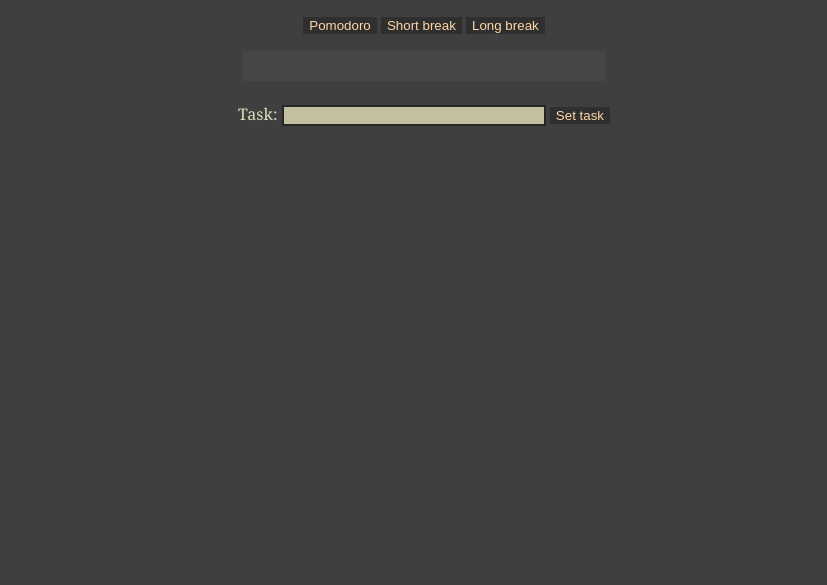
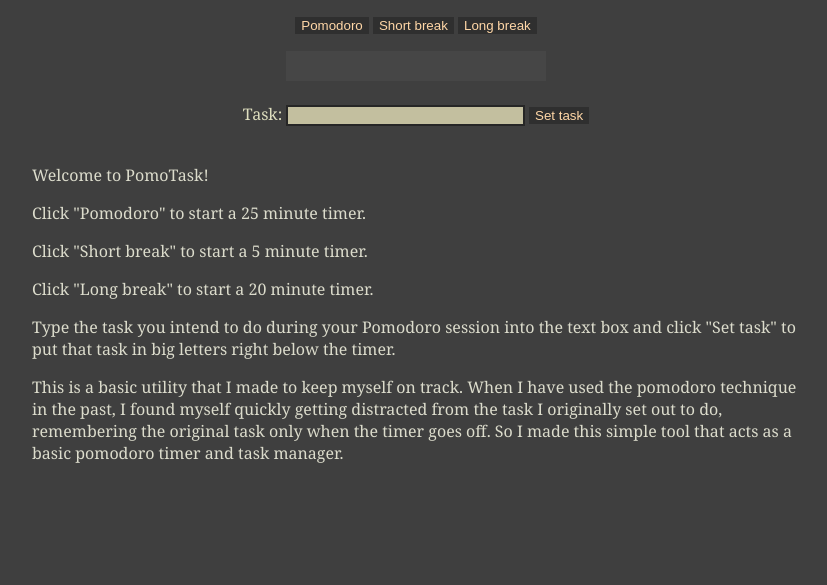
Before and after one commit to mbxl/pomotask, a plain HTML site: page index.html in a window 1280 px wide. Shown: the part 215-800 px from the top of the page, without its empty margins (224-1051 px from the left). Drawn offline with Linux system fonts and the light colour scheme.

Commit message:
Added instructions for use and tweaked CSS.

```diff
--- a/index.html
+++ b/index.html
@@ -42,6 +42,28 @@
       </div>
       <br>
     </div>
+    <p>
+      Welcome to PomoTask!       </p>
+    <p>
+      Click "Pomodoro" to start a 25 minute timer.
+    </p>
+    <p>
+      Click "Short break" to start a 5 minute timer.
+    </p>
+    <p>
+      Click "Long break" to start a 20 minute timer.
+    </p>
+    <p>
+      Type the task you intend to do during your Pomodoro session into the text box and click "Set task" to put that task in big letters right below the timer.
+    </p>
+    <p>
+      This is a basic utility that I made to keep myself on
+      track. When I have used the pomodoro technique in the past, I
+      found myself quickly getting distracted from the task I
+      originally set out to do, remembering the original task only
+      when the timer goes off. So I made this simple tool that acts as
+      a basic pomodoro timer and task manager.
+    </p>
   </body>
   <script src="script.js"></script>
 </html>
--- a/style.css
+++ b/style.css
@@ -2,7 +2,8 @@
     color: #dcdccc;
     background-color: #3f3f3f;
     font-family: Georgia, serif;
-    width: 100%;
+    width: 60%;
+    margin: 0 auto;
 }
 
 h2#now_doing {
@@ -10,7 +11,7 @@
 }
 
 input[type=text] {
-    width: 20%;
+    width: 30%;
     border: 2px solid #262626;
     background-color: #c3bf9f;
     color: #2e3330;
@@ -53,7 +54,7 @@
     padding: 15px;
     background: #464646;
     max-width: 90%;
-    width: 26%;
+    width: 30%;
     margin: auto;
 }
 
```
Also changed, not shown: 1 other file.
